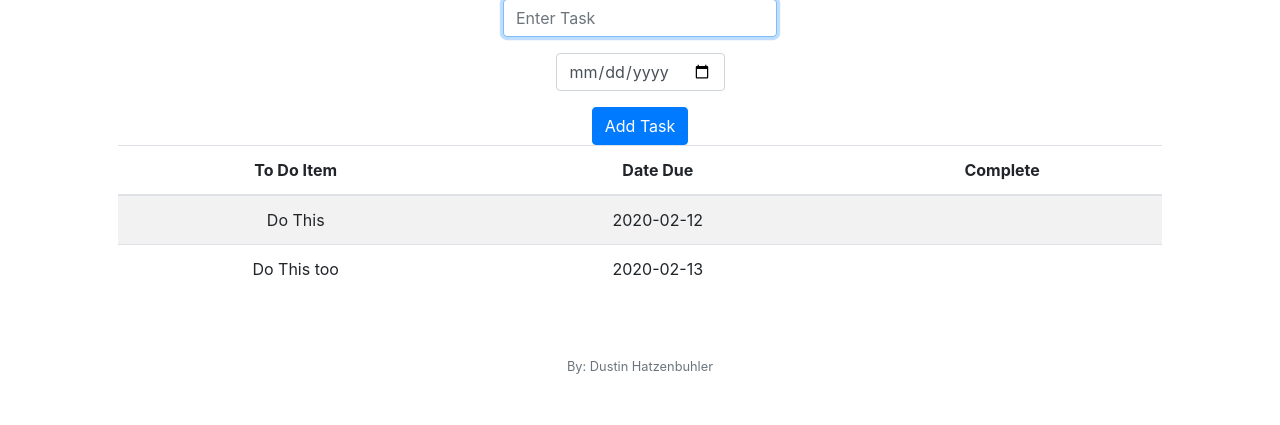
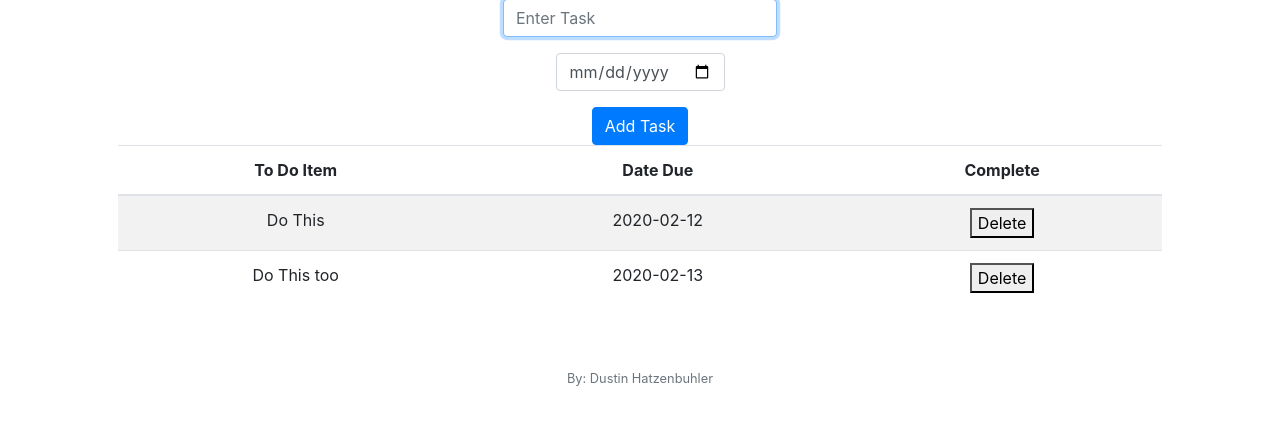
Before and after one commit to DustyHatz/CS50projects, a Flask app: page / in a window 1280 px wide. Shown: the part 125-550 px from the top of the page. Run offline with Flask 2, Linux system fonts and the light colour scheme; a user stored in the database is signed in; some libraries are stand-ins or nearby versions.

Commit message:
add add/delete route

```diff
--- a/final/todo/templates/index.html
+++ b/final/todo/templates/index.html
@@ -29,7 +29,12 @@
                 <tr>
                     <td>{{ task.task }}</td>
                     <td>{{ task.date }}</td>
-                    <td onclick=delete()></td>
+                    <td>
+                        <form action="/delete" method="post">
+                            <input type=hidden value="{{ task.todo }}" name="task_to_delete">
+                            <button type="submit">Delete</button>
+                        </form>
+                    </td>
                 </tr>
             {% endfor %}
     </table>
```
